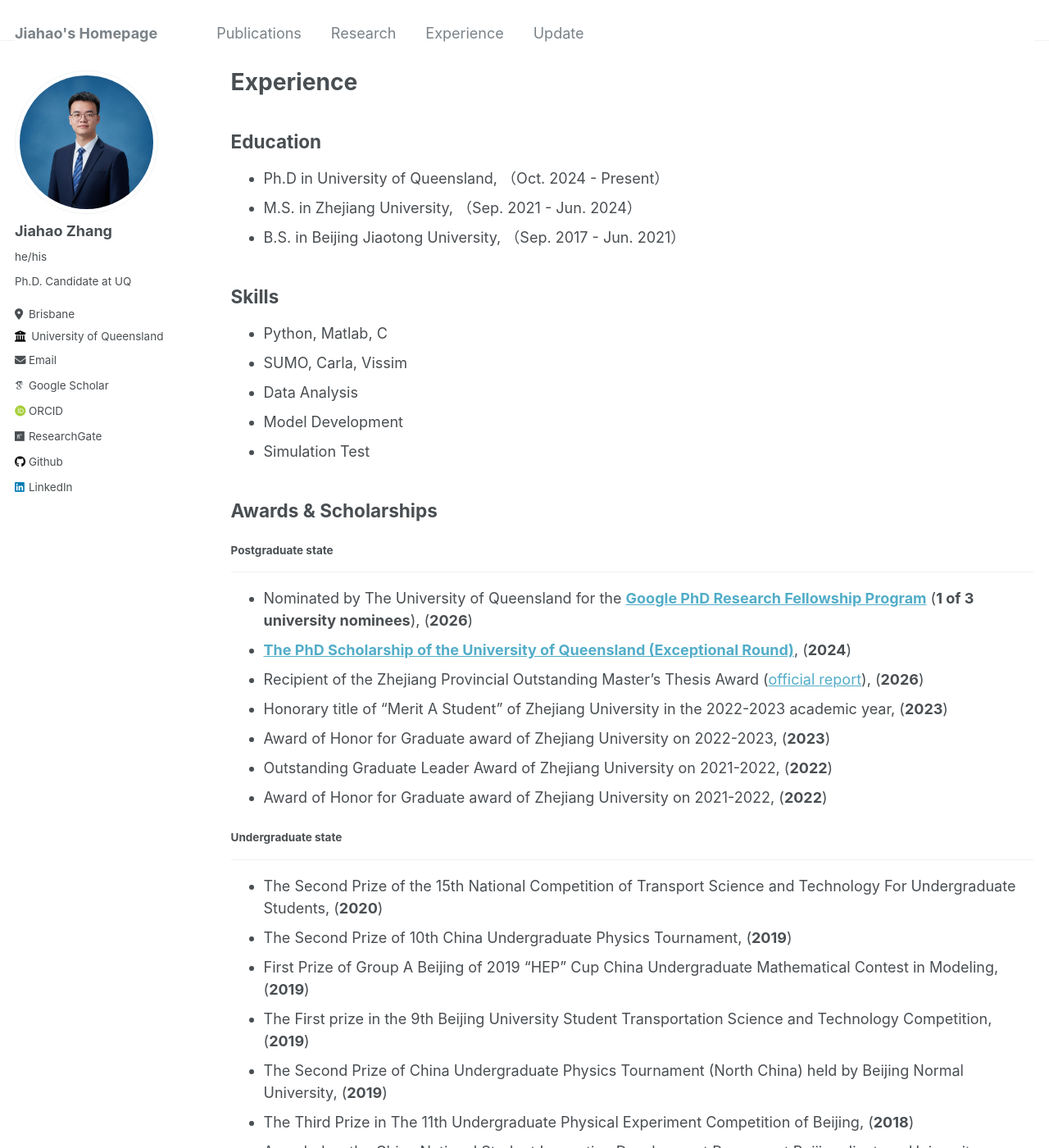
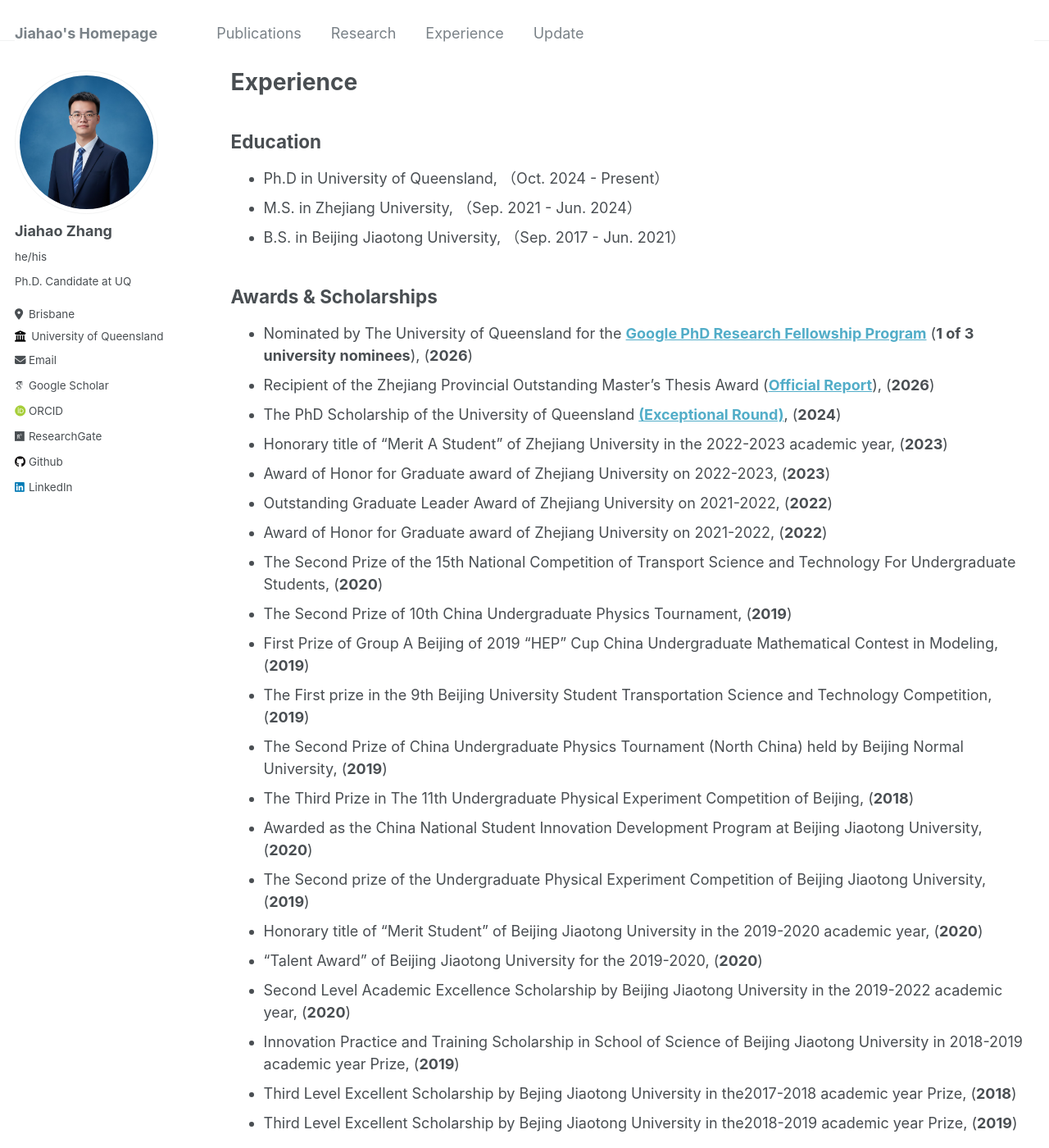
Before and after one commit to zhangjiahao2024/zhangjiahao2024.github.io, a Jekyll site: the page built from _pages/cv.md, in a window 1280 px wide and 1400 px high. Shown: the whole window at 82% size. Built offline with Jekyll 4.4.1, drawn with Linux system fonts in a browser that asks for light colours; some web fonts are replaced.

Commit message:
Update cv.md

```diff
--- a/_pages/cv.md
+++ b/_pages/cv.md
@@ -16,28 +16,16 @@ Education
 * M.S. in Zhejiang University, （Sep. 2021 - Jun. 2024）
 * B.S. in Beijing Jiaotong University, （Sep. 2017 - Jun. 2021）
 
-Skills
-------
-* Python, Matlab, C
-* SUMO, Carla, Vissim
-* Data Analysis
-* Model Development
-* Simulation Test
 
 Awards & Scholarships
 ------
-#### Postgraduate state
-----
 * Nominated by The University of Queensland for the [**Google PhD Research Fellowship Program**](https://research.google/programs-and-events/phd-fellowship/) (**1 of 3 university nominees**), (**2026**)
-* [**The PhD Scholarship of the University of Queensland (Exceptional Round)**](https://scholarships.uq.edu.au/scholarship/graduate-school-scholarships-uqgss-%E2%80%93-includes-rtp), (**2024**)
-* Recipient of the Zhejiang Provincial Outstanding Master's Thesis Award ([official report](https://mp.weixin.qq.com/s/LCBV86R12GI7x7tD8VfDmw)), (**2026**)
+* Recipient of the Zhejiang Provincial Outstanding Master's Thesis Award ([**Official Report**](https://mp.weixin.qq.com/s/LCBV86R12GI7x7tD8VfDmw)), (**2026**)
+* The PhD Scholarship of the University of Queensland [**(Exceptional Round)**](https://scholarships.uq.edu.au/scholarship/graduate-school-scholarships-uqgss-%E2%80%93-includes-rtp), (**2024**)
 * Honorary title of “Merit A Student” of Zhejiang University in the 2022-2023 academic year, (**2023**)
 * Award of Honor for Graduate award of Zhejiang University on 2022-2023, (**2023**)
 * Outstanding Graduate Leader Award of Zhejiang University on 2021-2022, (**2022**)
 * Award of Honor for Graduate award of Zhejiang University on 2021-2022, (**2022**)
-
-#### Undergraduate state
-----
 * The Second Prize of the 15th National Competition of Transport Science and Technology For Undergraduate Students, (**2020**)
 * The Second Prize of 10th China Undergraduate Physics Tournament, (**2019**)
 * First Prize of Group A Beijing of 2019 "HEP" Cup China Undergraduate Mathematical Contest in Modeling, (**2019**)
```
